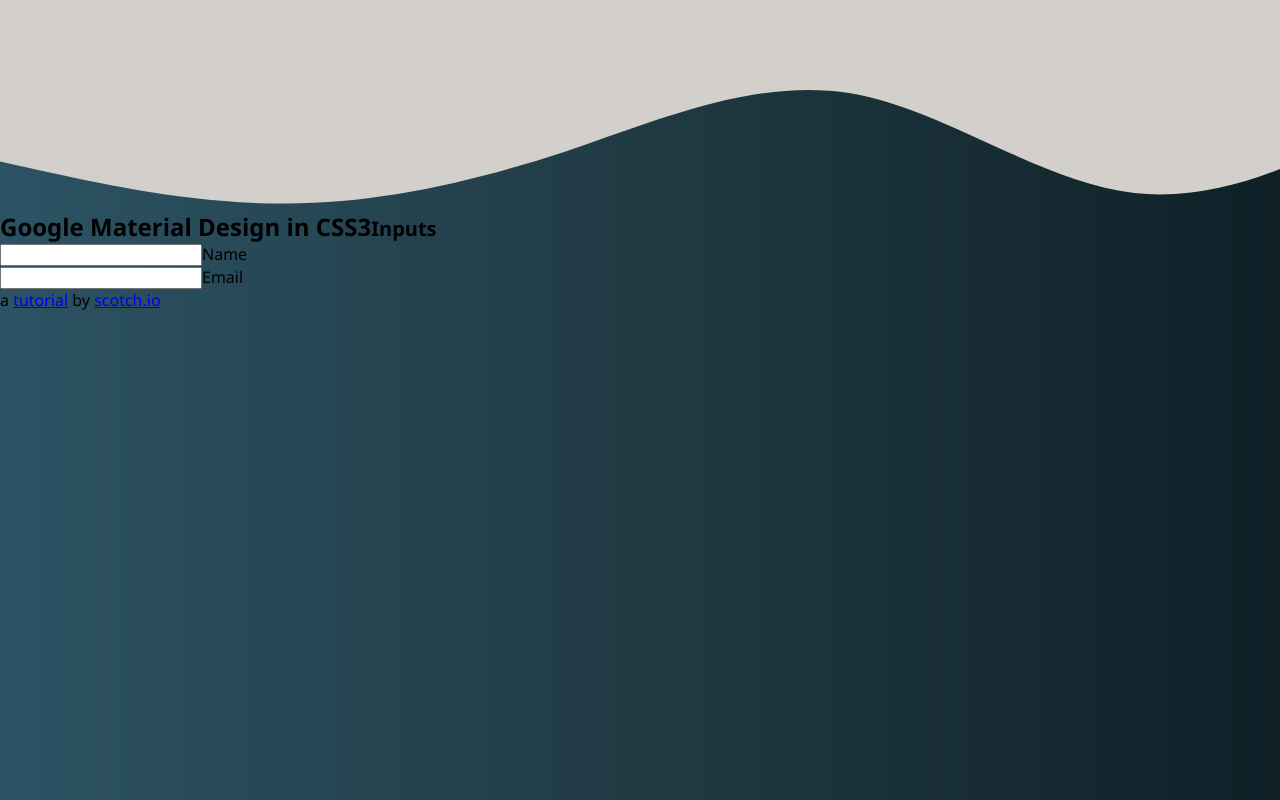
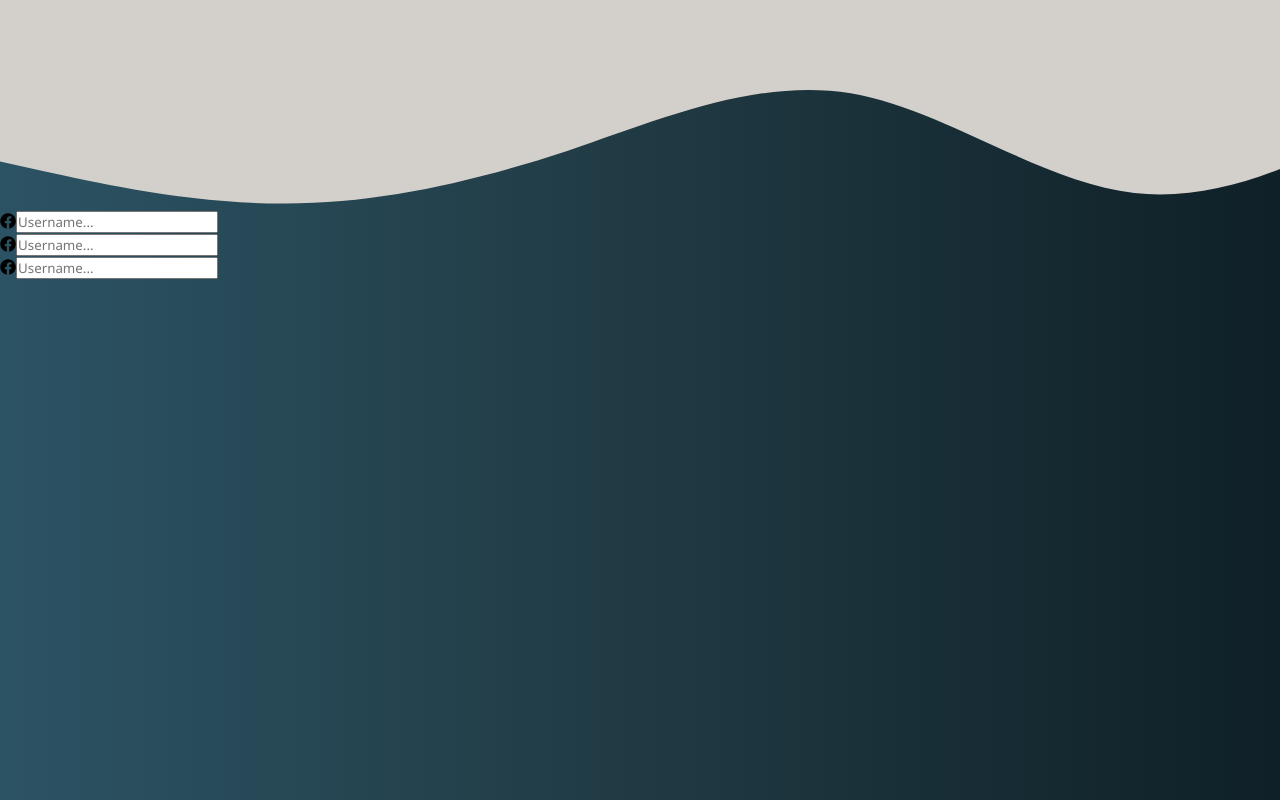
Before and after one commit to amitmo1995/LevOhev, a React (Create React App) app: page /AppointmentNewHOA in a window 1280 px wide. Built offline with nearby package versions, Linux system fonts and the light colour scheme.

Commit message:
Adding Font-Awesome kit

```diff
--- a/package.json
+++ b/package.json
@@ -3,10 +3,15 @@
   "version": "0.1.0",
   "private": true,
   "dependencies": {
+    "@fortawesome/fontawesome-svg-core": "^6.1.1",
+    "@fortawesome/free-regular-svg-icons": "^6.1.1",
+    "@fortawesome/free-solid-svg-icons": "^6.1.1",
+    "@fortawesome/react-fontawesome": "^0.1.18",
     "@testing-library/jest-dom": "^5.16.4",
     "@testing-library/react": "^13.2.0",
     "@testing-library/user-event": "^13.5.0",
     "firebase": "^9.8.1",
+    "jshint": "^2.13.4",
     "react": "^18.1.0",
     "react-dom": "^18.1.0",
     "react-scripts": "^5.0.1",
--- a/public/index.html
+++ b/public/index.html
@@ -5,6 +5,11 @@
   <meta charset="utf-8" />
   <meta name="viewport" content="width=device-width, initial-scale=1" />
   <meta name="description" content="Web site created using create-react-app" />
+  <!-- Font Awesome link -->
+  <link rel="stylesheet" href="https://use.fontawesome.com/releases/v6.1.1/css/all.css"
+    integrity="sha384-/frq1SRXYH/bSyou/HUp/hib7RVN1TawQYja658FEOodR/FQBKVqT9Ol+Oz3Olq5" crossorigin="anonymous">
+
+
   <title>Lev Ohev</title>
 </head>
 
--- a/src/layout/AppointmentNewHOA.jsx
+++ b/src/layout/AppointmentNewHOA.jsx
@@ -1,32 +1,33 @@
-import React from "react";
+import React from 'react';
 
-function AppointmentNewHOA(){
-    return(<div class="container">
-
-    <h2>Google Material Design in CSS3<small>Inputs</small></h2>
-    <form>
-
-      <div class="group">
-        <input type="text" required></input>
-        <span class="highlight"></span>
-        <span class="bar"></span>
-        <label>Name</label>
-      </div>
-
-      <div class="group">
-        <input type="text" required></input>
-        <span class="highlight"></span>
-        <span class="bar"></span>
-        <label>Email</label>
-      </div>
-
-    </form>
-
-    <p class="footer">
-      a <a href="https://scotch.io/tutorials/css/google-material-design-input-boxes-in-css3" target="_blank">tutorial</a> by <a href="https://scotch.io" target="_blank">scotch.io</a>
-    </p>
-
-  </div>)
-};
+function AppointmentNewHOA() {
+	return (
+		<div className='wrapper'>
+			<div className='formContainer'>
+				<span className='formHeading'></span>
+				<form action=''>
+					{/* Input 1 */}
+					<div className='input-group'>
+						<i class='fa-brands fa-facebook'></i>
+						<input type='text' placeholder='Username...' required />
+						<span className='bar'></span>
+					</div>
+					{/* Input 2 */}
+					<div className='input-group'>
+						<i class='fa-brands fa-facebook'></i>
+						<input type='text' placeholder='Username...' required />
+						<span className='bar'></span>
+					</div>
+					{/* Input 3 */}
+					<div className='input-group'>
+						<i class='fa-brands fa-facebook'></i>
+						<input type='text' placeholder='Username...' required />
+						<span className='bar'></span>
+					</div>
+				</form>
+			</div>
+		</div>
+	);
+}
 
 export default AppointmentNewHOA;
--- a/src/layout/ChooseBuilding.jsx
+++ b/src/layout/ChooseBuilding.jsx
@@ -5,8 +5,7 @@ import Option from '../features/Option';
 import BackButton from '../features/BackButton';
 
 function ChooseBuilding() {
-	let options = [],
-		optionName = '';
+	let [options, optionName] = [[], ''];
 	for (let i = 1; i <= 18; i++) {
 		let option_Name = 'בניין ' + i;
 		options[i] = <Option optionName={option_Name} imgAdd={buildingImg} />;
```
Also changed, not shown: 1 other file (tests, documents, lock files or other folders).
